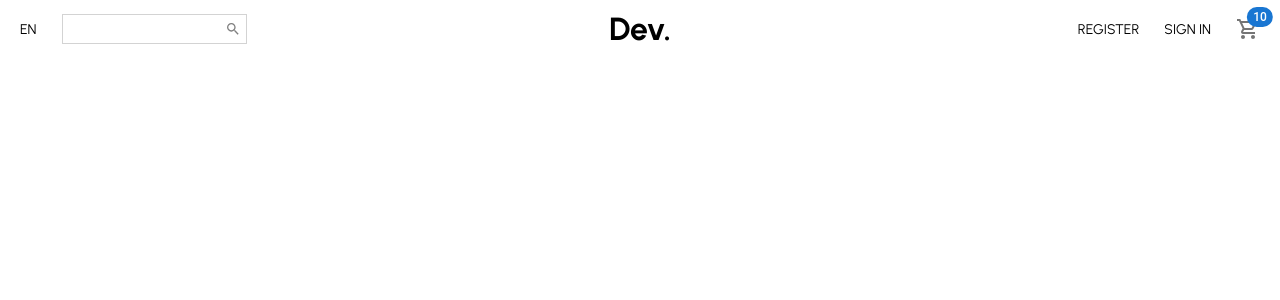
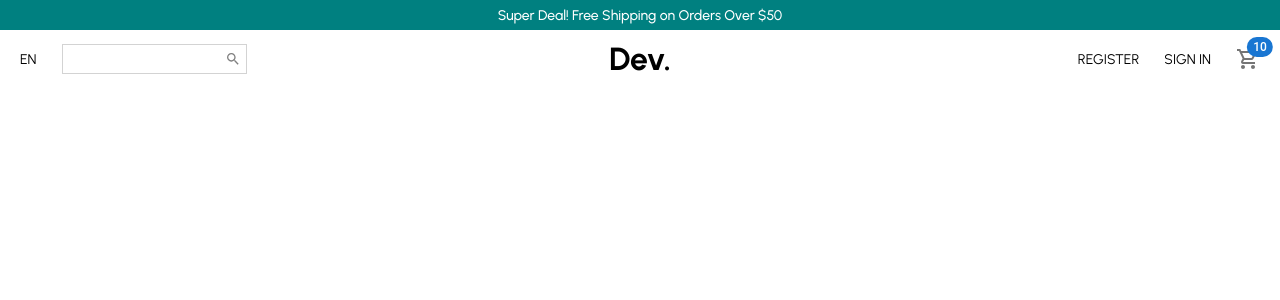
Before and after one commit to devinkg/fashion_site_react, a React (Create React App) app: page / in a window 1280 px wide. Shown: the top 300 px of the page. Built offline with nearby package versions, Linux system fonts and the light colour scheme.

Commit message:
Announcement initiated and imported to the Home page

```diff
--- /dev/null
+++ b/src/components/Announcement.jsx
@@ -0,0 +1,22 @@
+import styled from "styled-components"
+
+const Container = styled.div`
+    height: 30px;
+    background-color: teal;
+    color: white;
+    display: flex;
+    align-items: center;
+    justify-content: center;
+    font-size: 14px;
+    font-weight: 500;
+`;
+
+const Announcement = () => {
+    return (
+        <Container>
+            Super Deal! Free Shipping on Orders Over $50
+        </Container>
+    )
+}
+
+export default Announcement
--- a/src/pages/Home.jsx
+++ b/src/pages/Home.jsx
@@ -1,9 +1,11 @@
 import React from 'react'
+import Announcement from '../components/Announcement'
 import Navbar from '../components/Navbar'
 
 const Home = () => {
     return (
         <div>
+            <Announcement />
             <Navbar/>
         </div>
     )
```
